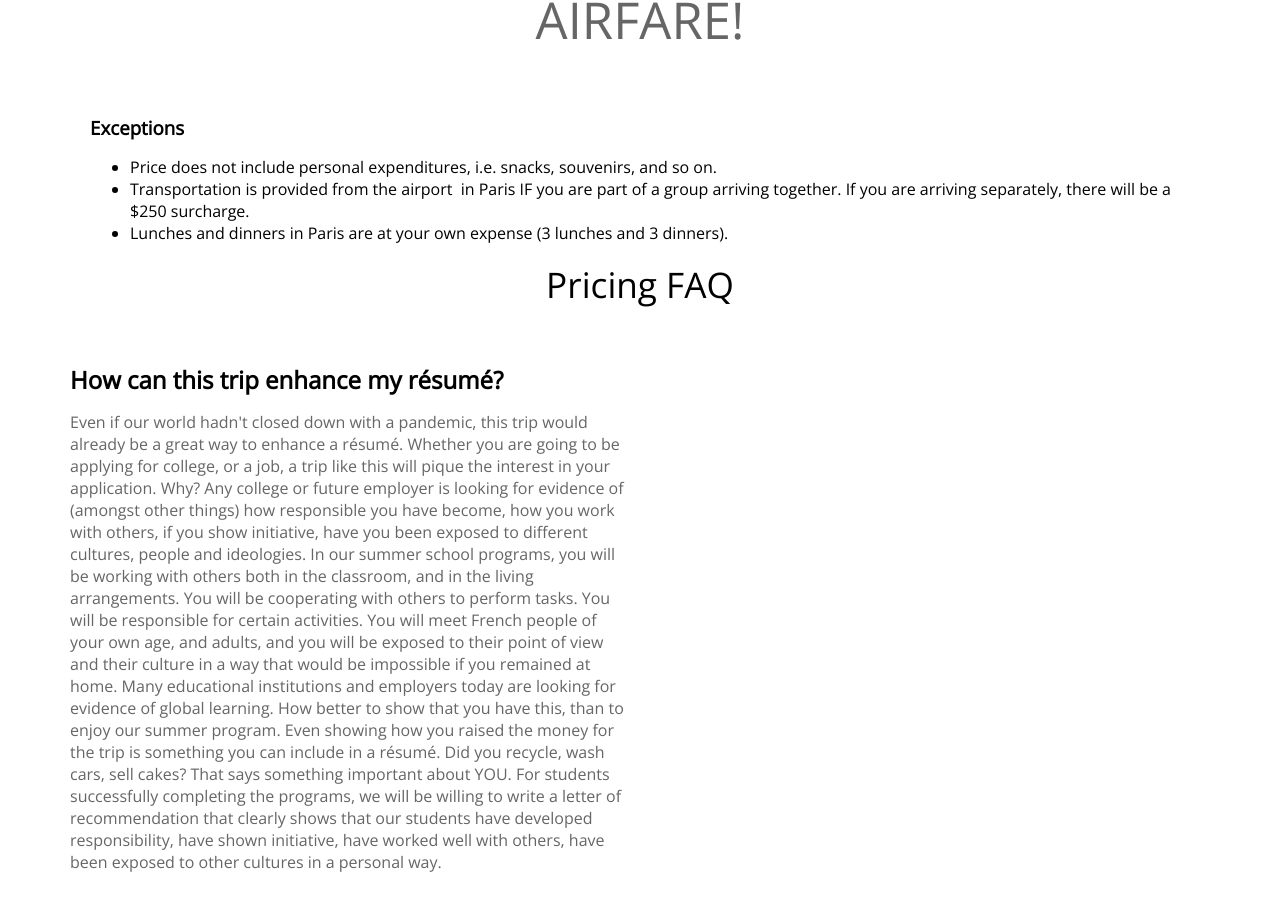
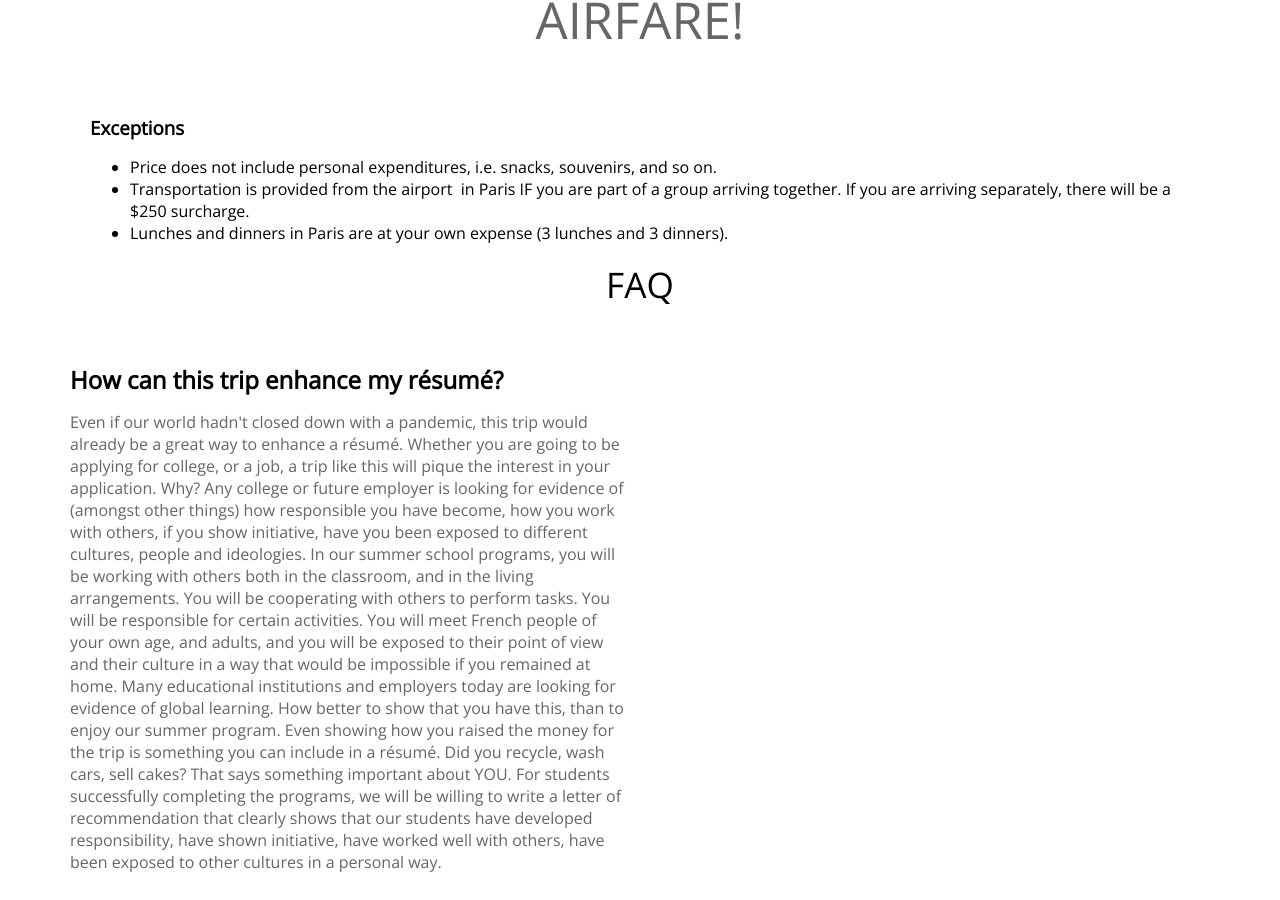
Before and after one commit to baritchie/project1, a Jekyll site: the page built from summerschoolprograms.html, in a window 1280 px wide and 900 px high, scrolled down 1636 px. Built offline with Jekyll 4.4.1, drawn with Linux system fonts in a browser that asks for light colours.

Commit message:
Updated 'summerschoolprograms.html' via CloudCannon

```diff
--- a/summerschoolprograms.html
+++ b/summerschoolprograms.html
@@ -105,7 +105,7 @@ faq:
 </div>
 
 {% if page.faq %}
-	<h2>Pricing FAQ</h2>
+	<h2>FAQ</h2>
 	<dl class="faq">
 		{% for item in page.faq %}
 			<div>
```
